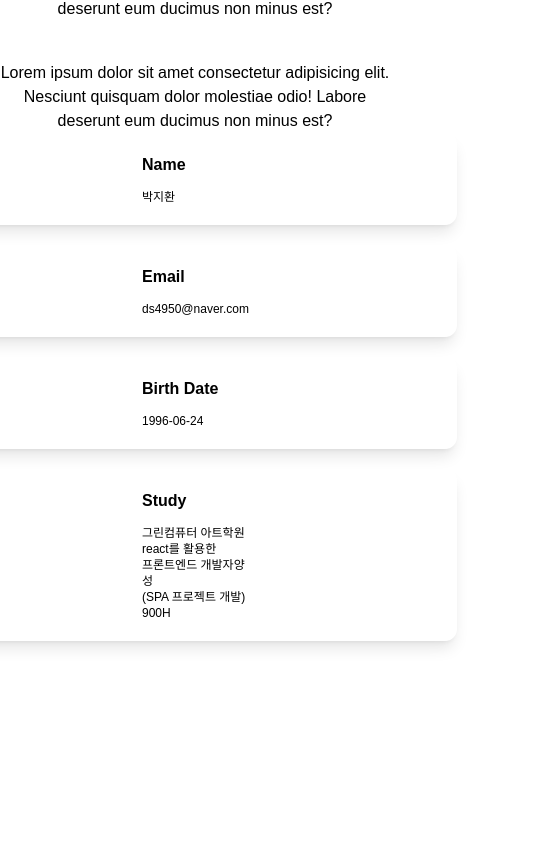
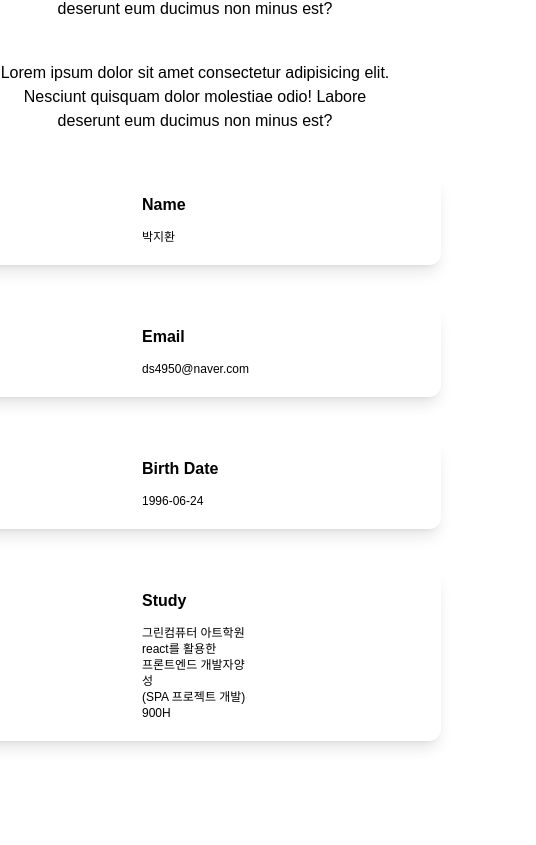
Before and after one commit to flysofts/portfolio, a React (Create React App) app: page / in a window 390 px wide. Shown: the part 1399-2244 px from the top of the page, 536 px wide, since content can reach past the window. Built offline with nearby package versions, Linux system fonts and the light colour scheme; a web font is replaced by a local one.

Commit message:
반응형 수정

```diff
--- a/src/components/About.js
+++ b/src/components/About.js
@@ -71,7 +71,7 @@ function About() {
             {
               info.map((e,i)=>{
                 return(
-                  <div className='shadow-lg rounded-xl py-5 px-20 mx-20 mb-5 heartbeat max-lg:px-52  dark:shadow-black dark:bg-white dark:text-black ' style={{animationDelay: `${i * 0.1}s`}}>
+                  <div className='mt-10 shadow-lg rounded-xl py-5 lg:px-20 lg:mx-20  mb-5 heartbeat  md:px-56 sm:px-48 max-sm:px-48 dark:shadow-black dark:bg-white dark:text-black ' style={{animationDelay: `${i * 0.1}s`}}>
                     <div>
                     <FontAwesomeIcon className='absolute top-7 left-4 text-2xl' icon={e.icon} />
                     <div>
--- a/src/components/Contact.js
+++ b/src/components/Contact.js
@@ -53,7 +53,7 @@ function Contact() {
                 {
                   btnActive &&
                   <>
-                    <div onClick={Topscroll}><FontAwesomeIcon icon={faArrowUp} className='fixed right-8 bottom-12 w-6 h-6 px-3 py-3 rounded-full border-2 cursor-pointer dark:border-0 bg-white dark:bg-white dark:text-black'/></div>
+                    <div onClick={Topscroll}><FontAwesomeIcon icon={faArrowUp} className='fixed right-8 bottom-20 w-6 h-6 px-3 py-3 rounded-full border-2 cursor-pointer dark:border-0 bg-white dark:bg-white dark:text-black'/></div>
                   </>
                 }
               </div>
--- a/src/components/Work.js
+++ b/src/components/Work.js
@@ -106,8 +106,8 @@ function Work() {
                           <img className='w-full h-72'src={e.img} onClick={()=>{link(e.vercel)}}/>
                           <li className='font-bold pl-6 font-omyu text-xl mt-5 mb-2'>{e.date}</li>
                           <li className='font-bold pl-6 font-omyu text-xl mb-2'>사용스킬 : {e.skill}</li>
-                          <li className='font-bold pl-6 font-omyu text-xl mb-5 '>{e.desc}
-                          <FontAwesomeIcon icon={faGithub} onClick={()=>{link(e.github)}} className='text-xl ml-60 cursor-pointer mx-4   dark:text-white'/>
+                          <li className='font-bold pl-6 font-omyu text-xl mb-5 relative'>{e.desc}
+                          <FontAwesomeIcon icon={faGithub} onClick={()=>{link(e.github)}} className='text-xl absolute top-0 right-5 cursor-pointer  dark:text-white'/>
 
                           </li>
                       </li>
```
